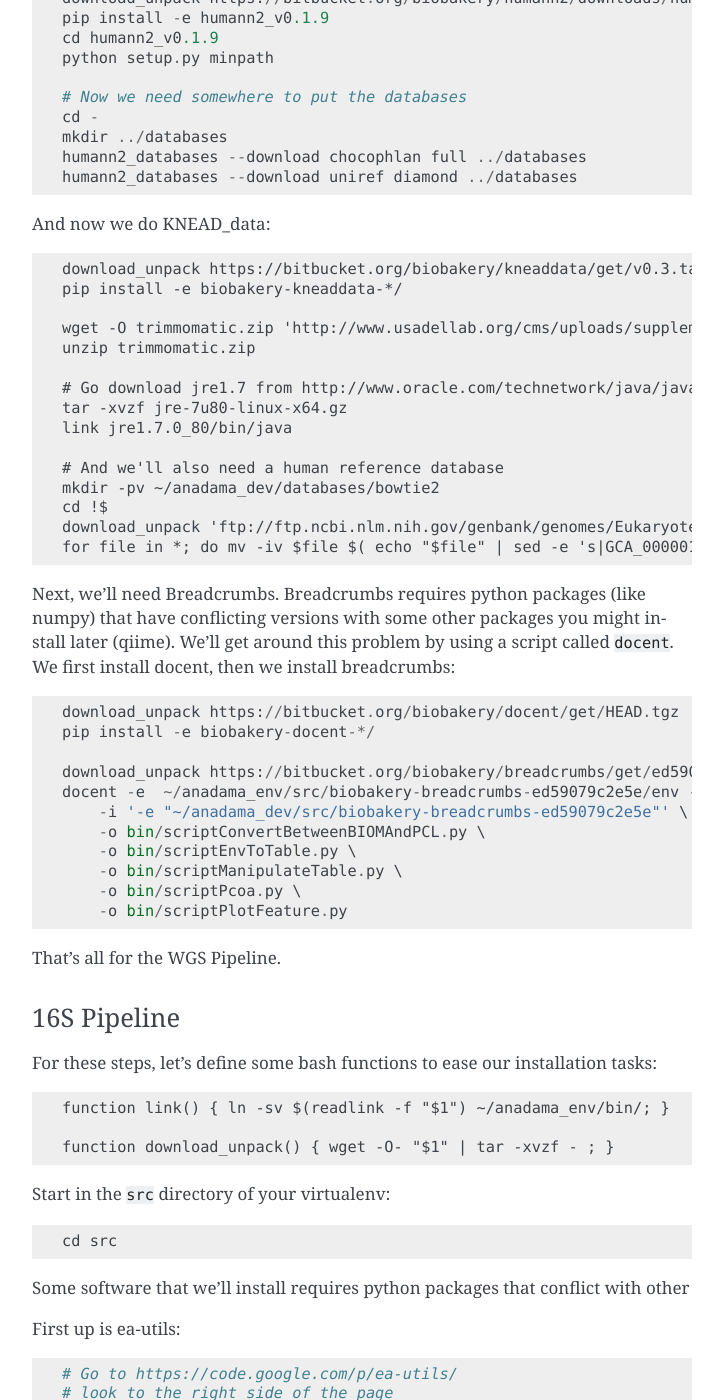
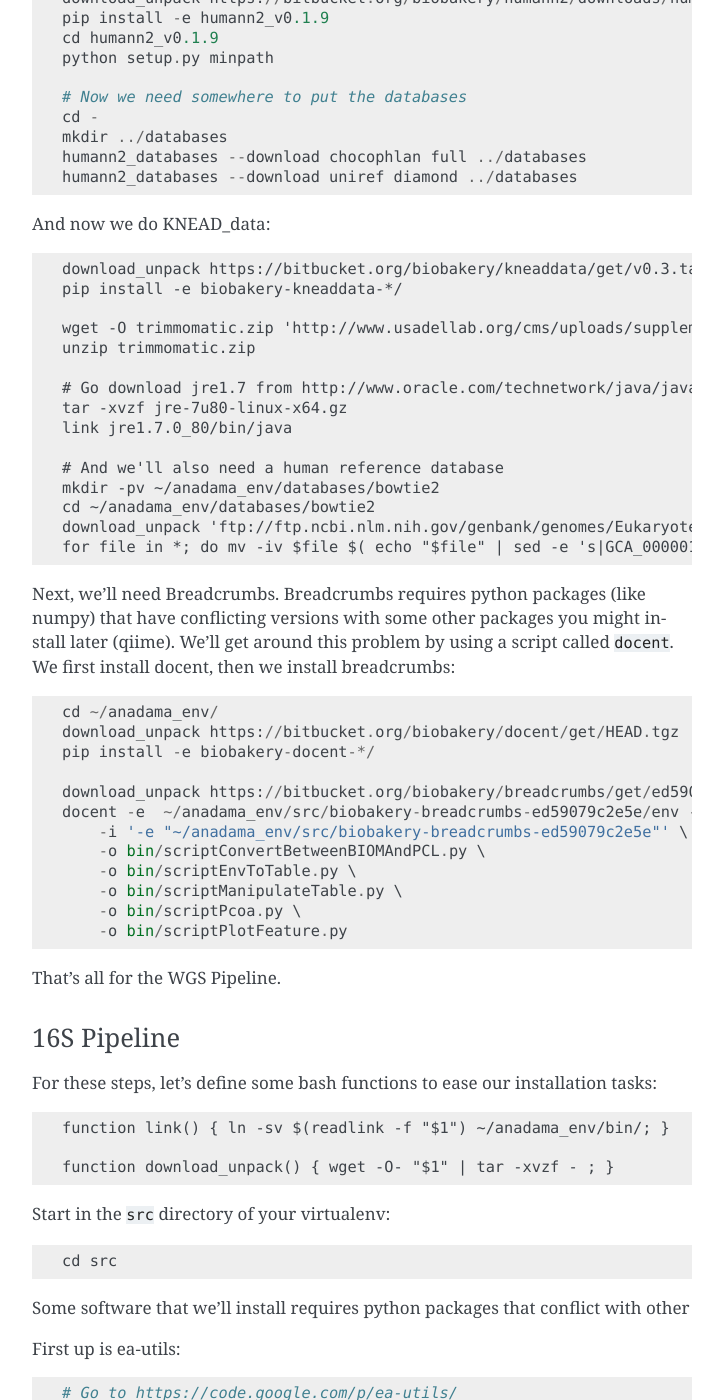
Before and after one commit to biobakery/anadama_workflows, a Sphinx documentation site: the page built from doc/install.rst, in a window 1280 px wide and 1400 px high, scrolled down 1876 px. Shown: the whole window, without its empty margins (388-1111 px from the left). Built offline with Sphinx 7.4.7, drawn with Linux system fonts in a browser that asks for light colours; formulas are drawn with MathJax 3; some of the changed text lies outside the part shown.

Commit message:
doc: update with various user-submitted suggestions

```diff
--- a/doc/install.rst
+++ b/doc/install.rst
@@ -122,8 +122,8 @@
   link jre1.7.0_80/bin/java
 
   # And we'll also need a human reference database
-  mkdir -pv ~/anadama_dev/databases/bowtie2
-  cd !$
+  mkdir -pv ~/anadama_env/databases/bowtie2
+  cd ~/anadama_env/databases/bowtie2
   download_unpack 'ftp://ftp.ncbi.nlm.nih.gov/genbank/genomes/Eukaryotes/vertebrates_mammals/Homo_sapiens/GRCh38/seqs_for_alignment_pipelines/GCA_000001405.15_GRCh38_no_alt_analysis_set.fna.bowtie_index.tar.gz'
   for file in *; do mv -iv $file $( echo "$file" | sed -e 's|GCA_000001405.15_GRCh38_no_alt_analysis_set.fna.bowtie_index|humanGRCh38|g' ); done
 
@@ -134,12 +134,13 @@
 a script called ``docent``. We first install docent, then we install
 breadcrumbs::
 
+  cd ~/anadama_env/
   download_unpack https://bitbucket.org/biobakery/docent/get/HEAD.tgz
   pip install -e biobakery-docent-*/
 
   download_unpack https://bitbucket.org/biobakery/breadcrumbs/get/ed59079c2e5e.tgz
   docent -e  ~/anadama_env/src/biobakery-breadcrumbs-ed59079c2e5e/env -v \
-      -i '-e "~/anadama_dev/src/biobakery-breadcrumbs-ed59079c2e5e"' \
+      -i '-e "~/anadama_env/src/biobakery-breadcrumbs-ed59079c2e5e"' \
       -o bin/scriptConvertBetweenBIOMAndPCL.py \
       -o bin/scriptEnvToTable.py \
       -o bin/scriptManipulateTable.py \
@@ -207,6 +208,7 @@
       -e ~/anadama_env/src/qiime-1.8.0/env
 
   # Need to download some databases
+  mkdir -pv ~/anadama_env/databases/
   cd ~/anadama_env/databases/
   download_unpack 'ftp://greengenes.microbio.me/greengenes_release/gg_13_5/gg_13_5_otus.tar.gz'
 
```
